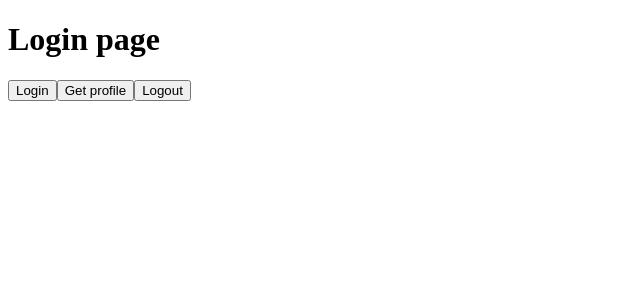
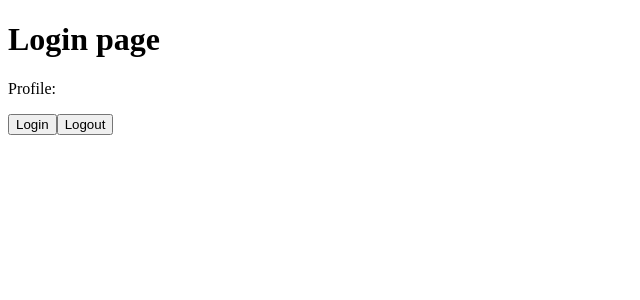
Before and after one commit to ledinh102/learn-nextjs, a Next.js app: page /login in a window 1280 px wide. Shown: the top 300 px of the page, without its empty margins (0-640 px from the left). Built offline with nearby package versions, Linux system fonts and the light colour scheme; no server answers.

Commit message:
set up useAuth

```diff
--- /dev/null
+++ b/hooks/index.ts
@@ -0,0 +1 @@
+export * from './use-auth'
--- /dev/null
+++ b/hooks/use-auth.ts
@@ -0,0 +1,36 @@
+import { authApi } from '@/api-client'
+import useSWR from 'swr'
+import { PublicConfiguration } from 'swr/_internal'
+
+export function useAuth(options?: Partial<PublicConfiguration>) {
+  const {
+    data: profile,
+    error,
+    mutate,
+  } = useSWR('/profile', {
+    dedupingInterval: 60 * 60 * 1000,
+    revalidateOnFocus: false,
+    ...options,
+  })
+
+  async function login() {
+    await authApi.login({
+      username: '12312',
+      password: '123123',
+    })
+
+    await mutate()
+  }
+  async function logout() {
+    await authApi.logout()
+
+    mutate({}, false)
+  }
+
+  return {
+    profile,
+    error,
+    login,
+    logout,
+  }
+}
--- a/pages/login.tsx
+++ b/pages/login.tsx
@@ -1,27 +1,30 @@
 import { authApi } from '@/api-client'
+import { useAuth } from '@/hooks'
 
 export default function LoginPage() {
+  const { profile, login, logout } = useAuth({
+    revalidateOnMount: false,
+  })
+
   const handleLoginClick = async () => {
     try {
-      await authApi.login({
-        username: 'test',
-        password: '1231231',
-      })
+      await login()
+      console.log('redirect to dashboard')
     } catch (error) {
       console.log('failed to login', error)
     }
   }
-  const handleGetProfileClick = async () => {
-    try {
-      const profile = await authApi.getProfile()
-      console.log('profile', profile)
-    } catch (error) {
-      console.log('failed to get profile', error)
-    }
-  }
+  // const handleGetProfileClick = async () => {
+  //   try {
+  //     await authApi.getProfile()
+  //   } catch (error) {
+  //     console.log('failed to get profile', error)
+  //   }
+  // }
   const handleLogoutClick = async () => {
     try {
-      await authApi.logout()
+      await logout()
+      console.log('redirect to login page')
     } catch (error) {
       console.log('failed to logout', error)
     }
@@ -31,8 +34,10 @@
     <div>
       <h1>Login page</h1>
 
+      <p>Profile: {JSON.stringify(profile)}</p>
+
       <button onClick={handleLoginClick}>Login</button>
-      <button onClick={handleGetProfileClick}>Get profile</button>
+      {/* <button onClick={handleGetProfileClick}>Get profile</button> */}
       <button onClick={handleLogoutClick}>Logout</button>
     </div>
   )
```
